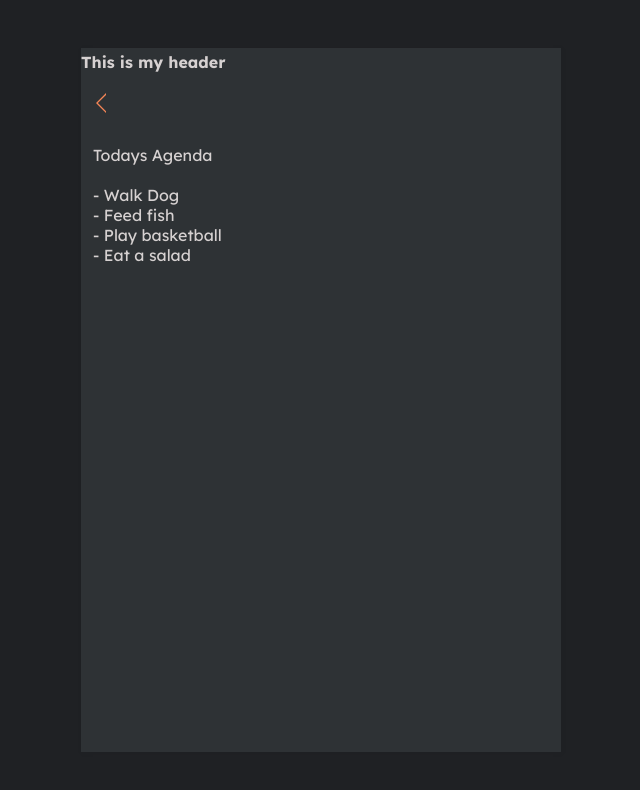
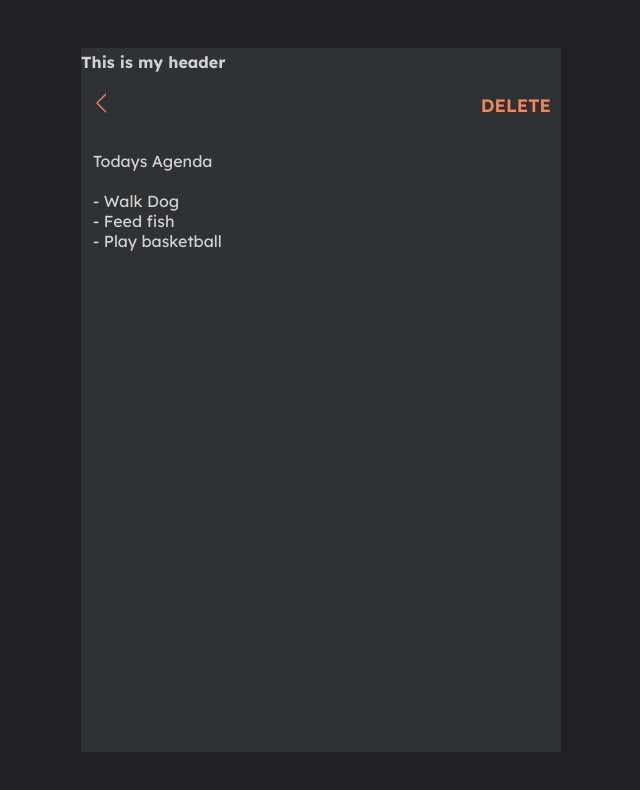
Before and after one commit to elmaroufa/react-notes_app, a React (Create React App) app: page /note/1 in a window 1280 px wide. Shown: the top 790 px of the page, without its empty margins (319-959 px from the left). Built offline with nearby package versions, Linux system fonts and the light colour scheme; data requests are answered from the project's data file.

Commit message:
add update and remove note

```diff
--- a/db.json
+++ b/db.json
@@ -1,20 +1,9 @@
 {
   "notes": [
     {
-        "id": 1,
-        "body": "Todays Agenda\n\n- Walk Dog\n- Feed fish\n- Play basketball\n- Eat a salad",
-        "updated": "2021-07-14T13:49:02.078653Z"
-    },
-    {
-        "id": 2,
-        "body": "Bob from bar down the \n\n- Take out trash\n- Eat food",
-        "updated": "2021-07-13T20:43:18.550058Z"
-    },
-    {
-        "id": 3,
-        "body": "Wash car",
-        "updated": "2021-07-13T19:46:12.187306Z"
+      "id": 1,
+      "body": "Todays Agenda\n\n- Walk Dog\n- Feed fish\n- Play basketball\n",
+      "updated": "2022-10-22T10:14:41.741Z"
     }
-]
-
+  ]
 }
--- a/src/pages/Notepage.js
+++ b/src/pages/Notepage.js
@@ -1,10 +1,11 @@
 import React, { useState, useEffect } from 'react';
-import {useParams, Link} from 'react-router-dom';
+import {useParams, Link, useNavigate} from 'react-router-dom';
 //import  notes from '../assets/data';
 import { ReactComponent as ArrowLeft} from '../assets/arrow-left.svg';
 
 const Notepage = () => {
   const params = useParams()
+  const history = useNavigate()
   console.log("myobjetc:", params);
   //let note = notes.find(note => note.id === Number(params.id))
   let noteId = Number(params.id)
@@ -20,18 +21,41 @@ const Notepage = () => {
   let updateNote = async() => {
     await fetch(`http://localhost:8000/notes/${noteId}`,{
      method: 'PUT',
-     header: {
+     headers: {
        'Content-Type' : 'application/json'
      },
      body: JSON.stringify({ ...note, 'updated': new Date()})
     });
   }
+  let deleteNote = async() => {
+    await fetch(`http://localhost:8000/notes/${noteId}`,{
+     method: 'DELETE',
+     headers: {
+       'Content-Type' : 'application/json'
+     },
+     body: JSON.stringify({note})
+    });
+    history('/', {replace:true})
+  }
+
+  let handleSubmit = () => {
+
+    if (noteId !== 'new' && !note.body){
+       deleteNote()
+    } else if (noteId === 'new'){
+      updateNote()
+    }
+    history('/', {replace:true})
+  }
   return (
     <div className="note">
       <div className="note-header">
+        <h3>
         <Link to="/">
-        <h3> <ArrowLeft/></h3>
+         <ArrowLeft onClick={handleSubmit}/>
         </Link>
+        </h3>
+        <button onClick={deleteNote}>DELETE</button>
       </div>
      <textarea onChange={(e)=> setNote({...note ,'body': e.target.value})} value={note?.body}>
 
```
